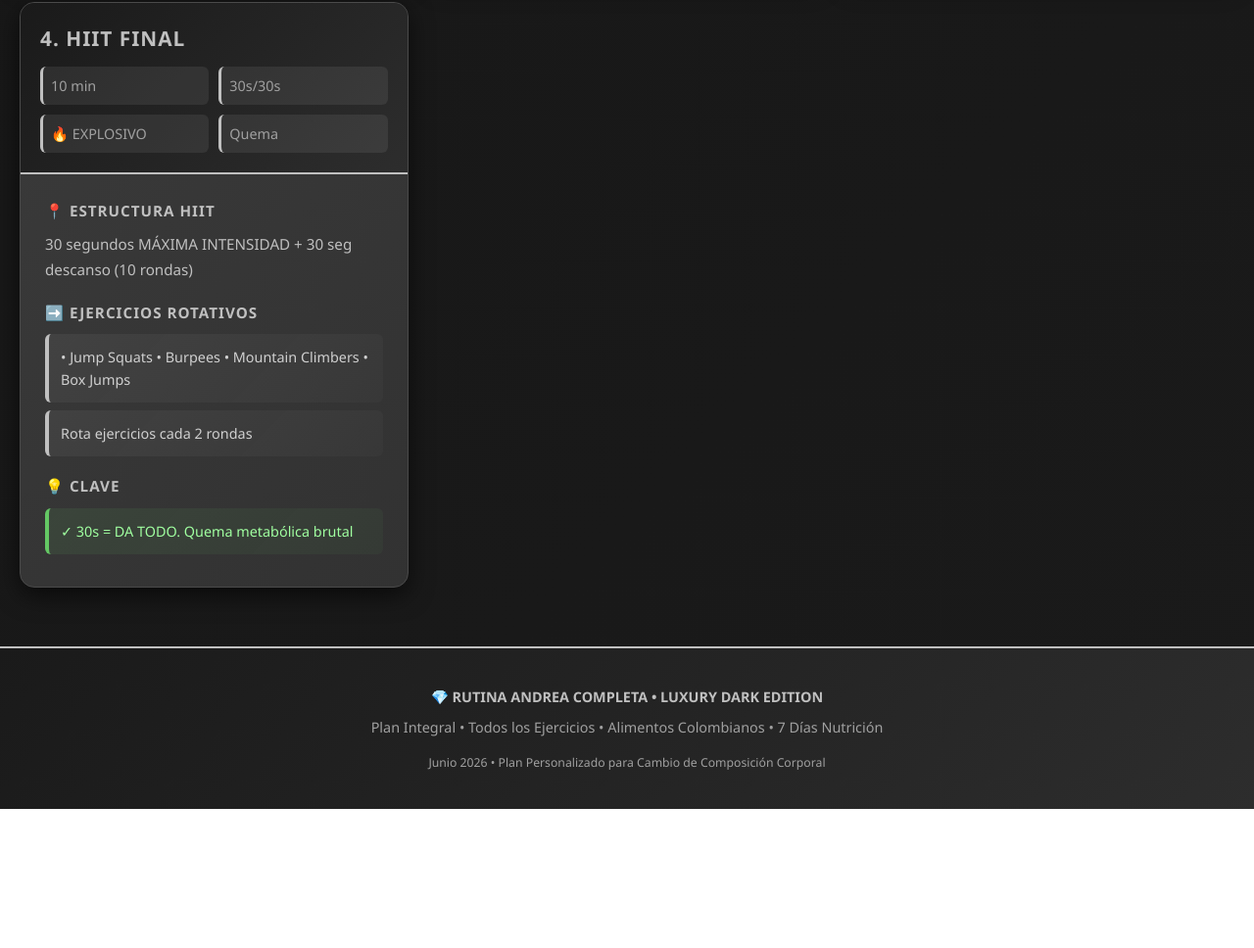
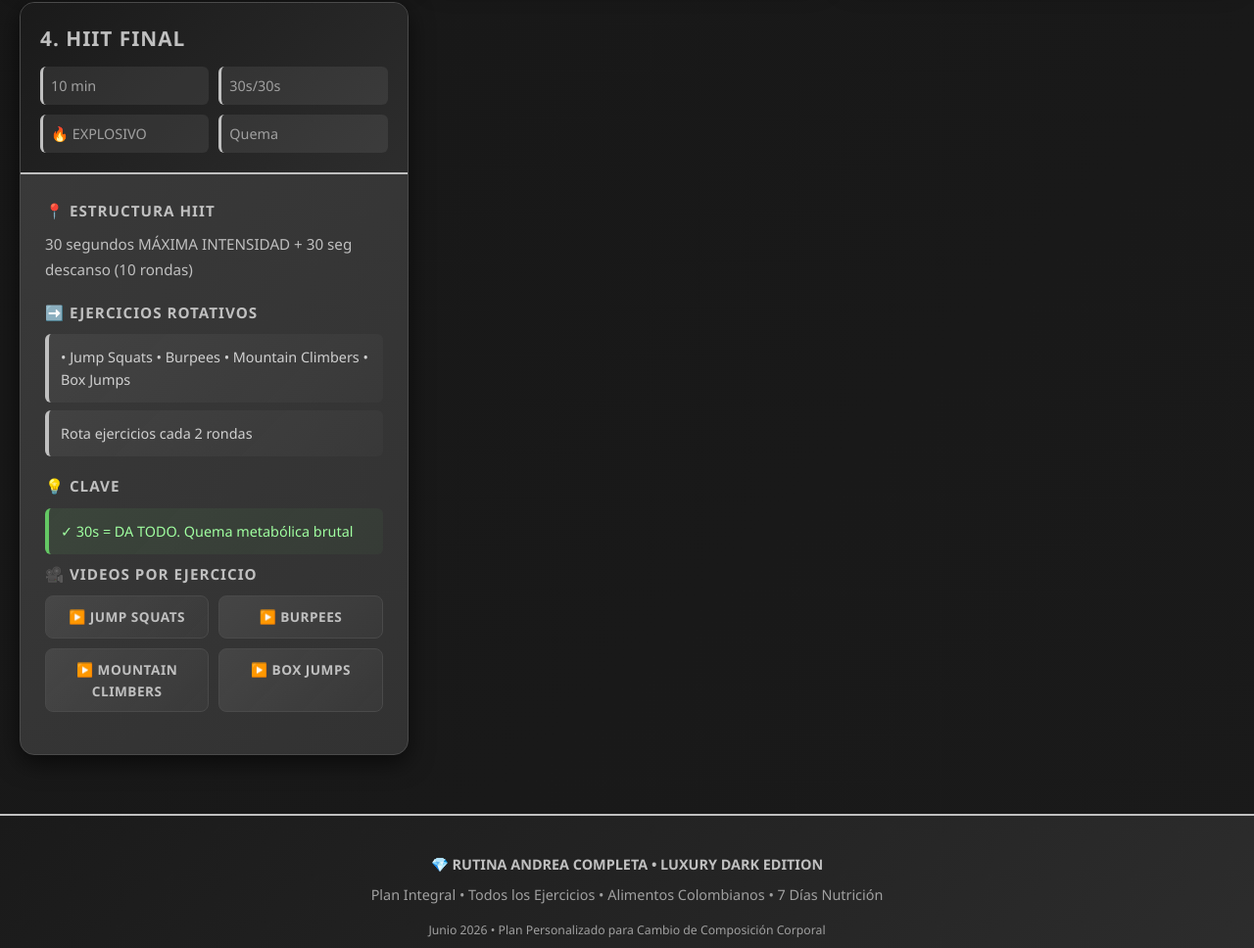
Before and after one commit to AnderOrj/rutina-andrea, a plain HTML site: page index.html in a window 1280 px wide. Shown: the part 8157-9125 px from the top of the page at 98% size. Before the commit the page ends 8983 px from the top, so only its background shows below. Drawn offline with Linux system fonts and the light colour scheme.

Commit message:
Agregar lista de videos por ejercicio en card de HIIT Final

```diff
--- a/index.html
+++ b/index.html
@@ -379,6 +379,37 @@
             box-shadow: 0 15px 40px rgba(192, 192, 192, 0.5);
         }
 
+        .video-list {
+            display: grid;
+            grid-template-columns: repeat(2, 1fr);
+            gap: 10px;
+            margin-top: 10px;
+        }
+
+        .video-link {
+            display: block;
+            background: linear-gradient(135deg, rgba(192, 192, 192, 0.12) 0%, rgba(192, 192, 192, 0.04) 100%);
+            color: #c0c0c0;
+            padding: 10px 12px;
+            border-radius: 8px;
+            border: 1px solid #4a4a4a;
+            text-decoration: none;
+            font-weight: 700;
+            font-size: 0.85em;
+            text-align: center;
+            text-transform: uppercase;
+            letter-spacing: 0.5px;
+            transition: all 0.3s ease;
+        }
+
+        .video-link:hover {
+            background: linear-gradient(135deg, #c0c0c0 0%, #e0e0e0 100%);
+            color: #1a1a1a;
+            border-color: #c0c0c0;
+            transform: translateY(-3px);
+            box-shadow: 0 8px 20px rgba(192, 192, 192, 0.3);
+        }
+
         .nutrition-table {
             width: 100%;
             border-collapse: collapse;
@@ -541,6 +572,10 @@
         @media (max-width: 380px) {
             header h1 {
                 font-size: 1.5em;
+            }
+
+            .video-list {
+                grid-template-columns: 1fr;
             }
 
             .info-grid {
@@ -1281,6 +1316,15 @@
                             </div>
                             <div class="section-title">💡 Clave</div>
                             <div class="tip">✓ 30s = DA TODO. Quema metabólica brutal</div>
+                            <div class="exercise-section">
+                                <div class="section-title">🎥 Videos por Ejercicio</div>
+                                <div class="video-list">
+                                    <a href="https://www.youtube.com/watch?v=NKgiS9js_M0" target="_blank" class="video-link">▶️ Jump Squats</a>
+                                    <a href="https://www.youtube.com/watch?v=awbFx6HqWns" target="_blank" class="video-link">▶️ Burpees</a>
+                                    <a href="https://www.youtube.com/watch?v=zfntw-bubyU" target="_blank" class="video-link">▶️ Mountain Climbers</a>
+                                    <a href="https://www.youtube.com/watch?v=NYLOoumdJ1Y" target="_blank" class="video-link">▶️ Box Jumps</a>
+                                </div>
+                            </div>
                         </div>
                     </div>
                 </div>
```
